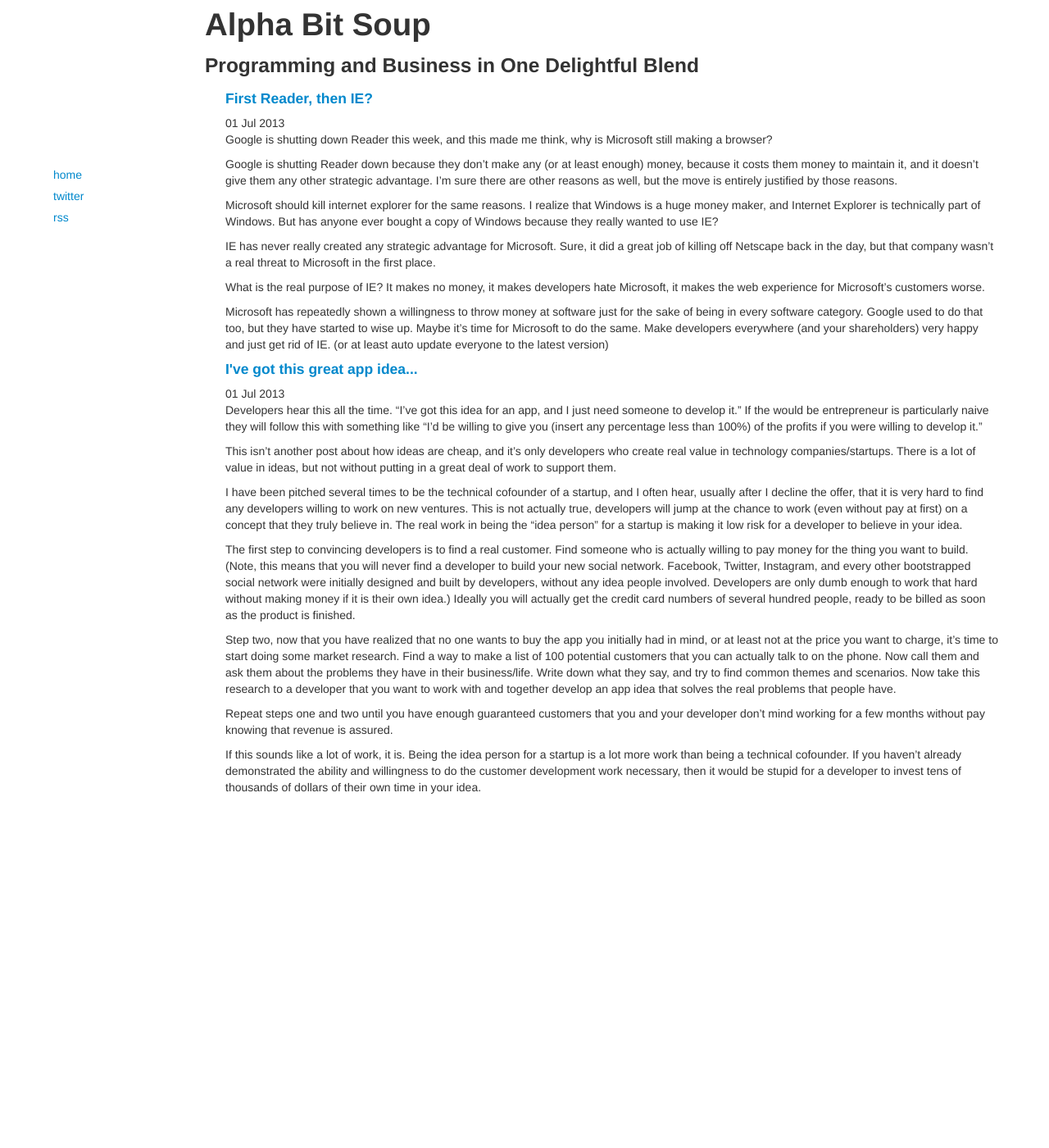
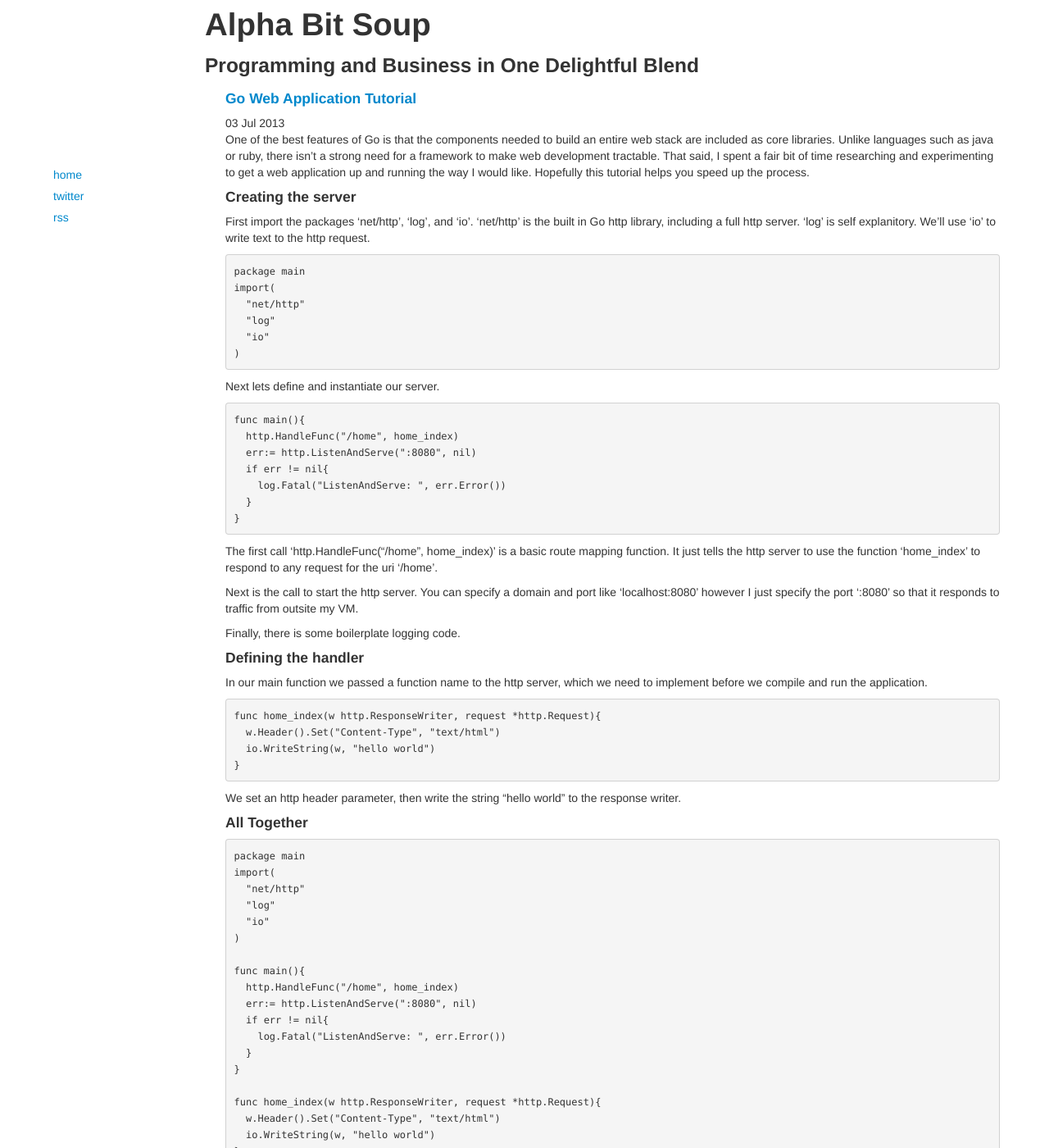
Before and after one commit to mcondie/alphabit, a Jekyll site: the page built from index.html, in a window 1280 px wide and 1400 px high. Shown: the whole window at 82% size. Built offline with Jekyll 4.4.1, drawn with Linux system fonts in a browser that asks for light colours; some of the changed text lies outside the part shown.

Commit message:
Go tutorial

```diff
--- a/_posts/2013-07-03-Go-Tutorial-part-one.md
+++ b/_posts/2013-07-03-Go-Tutorial-part-one.md
@@ -1,30 +1,73 @@
 ---
-published: false
+published: true
 layout: default
+title:  "Go Web Application Tutorial"
+date:   2013-07-03 19:30:00
+categories: web
 ---
 
-One of the best features of go is that the components needed to build an entire web stack are included as core libraries. Unlike languages such as java or ruby, there isn't a strong need for a framework to make web development tractable. That said, I spent a fair bit of time researching and experimenting to get a web application up and running the way I would like. Hopefully this tutorial helps you speed up the process.
+One of the best features of Go is that the components needed to build an entire web stack are included as core libraries. Unlike languages such as java or ruby, there isn't a strong need for a framework to make web development tractable. That said, I spent a fair bit of time researching and experimenting to get a web application up and running the way I would like. Hopefully this tutorial helps you speed up the process.
 
-##Creating the server
+####Creating the server
 
-<code>
-package main
-import(
-  "net/http"
-  "log"
-  "io"
-)
+First import the packages 'net/http', 'log', and 'io'. 'net/http' is the built in Go http library, including a full http server. 'log' is self explanitory. We'll use 'io' to write text to the http request.
 
-func main(){
-  http.HandleFunc("/home", home_index)
-  err:= http.ListenAndServe("localhost:8080", nil)
-  if err != nil{
-    log.Fatal("ListenAndServe: ", err.Error())
-  }
-}
+    package main
+    import(
+      "net/http"
+      "log"
+      "io"
+    )
 
-func home_index(w http.ResponseWriter, request *http.Request){
-  w.Header().Set("Content-Type", "text/html")
-  io.WriteString(w, "hello world")
-}
-</code>
+Next lets define and instantiate our server.
+
+    func main(){
+      http.HandleFunc("/home", home_index)
+      err:= http.ListenAndServe(":8080", nil)
+      if err != nil{
+        log.Fatal("ListenAndServe: ", err.Error())
+      }
+    }
+
+The first call 'http.HandleFunc("/home", home_index)' is a basic route mapping function. It just tells the http server to use the function 'home_index' to respond to any request for the uri '/home'.
+
+Next is the call to start the http server. You can specify a domain and port like 'localhost:8080' however I just specify the port ':8080' so that it responds to traffic from outsite my VM.
+
+Finally, there is some boilerplate logging code.
+
+####Defining the handler
+
+In our main function we passed a function name to the http server, which we need to implement before we compile and run the application.
+
+    func home_index(w http.ResponseWriter, request *http.Request){
+      w.Header().Set("Content-Type", "text/html")
+      io.WriteString(w, "hello world")
+    }
+
+We set an http header parameter, then write the string "hello world" to the response writer.
+
+####All Together
+
+    package main
+    import(
+      "net/http"
+      "log"
+      "io"
+    )
+
+    func main(){
+      http.HandleFunc("/home", home_index)
+      err:= http.ListenAndServe(":8080", nil)
+      if err != nil{
+        log.Fatal("ListenAndServe: ", err.Error())
+      }
+    }
+
+    func home_index(w http.ResponseWriter, request *http.Request){
+      w.Header().Set("Content-Type", "text/html")
+      io.WriteString(w, "hello world")
+    }
+
+Use the go commands to compile and run the application. Point your browser to <http://localhost:8080/home> to see the current application output.
+
+Coming soon, forms, databases, and json...
```
